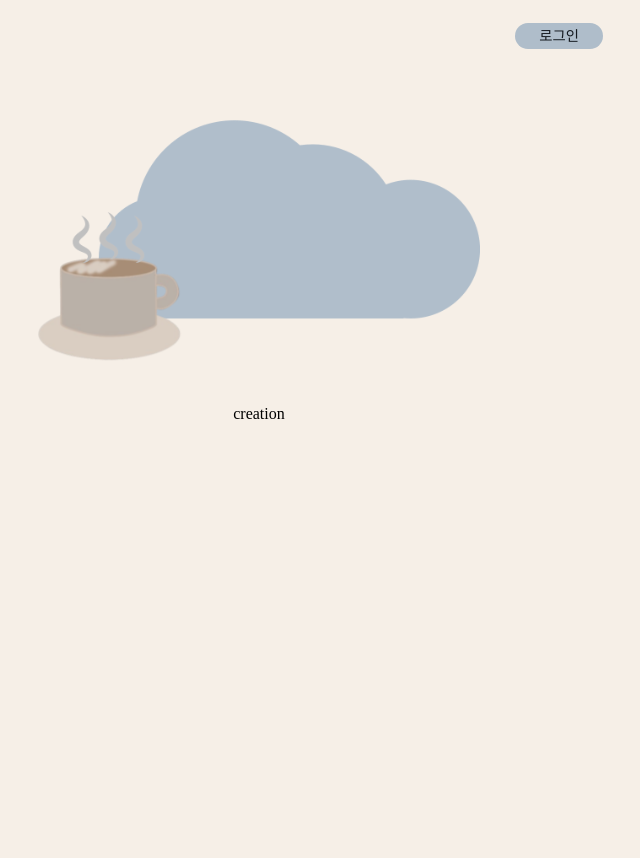
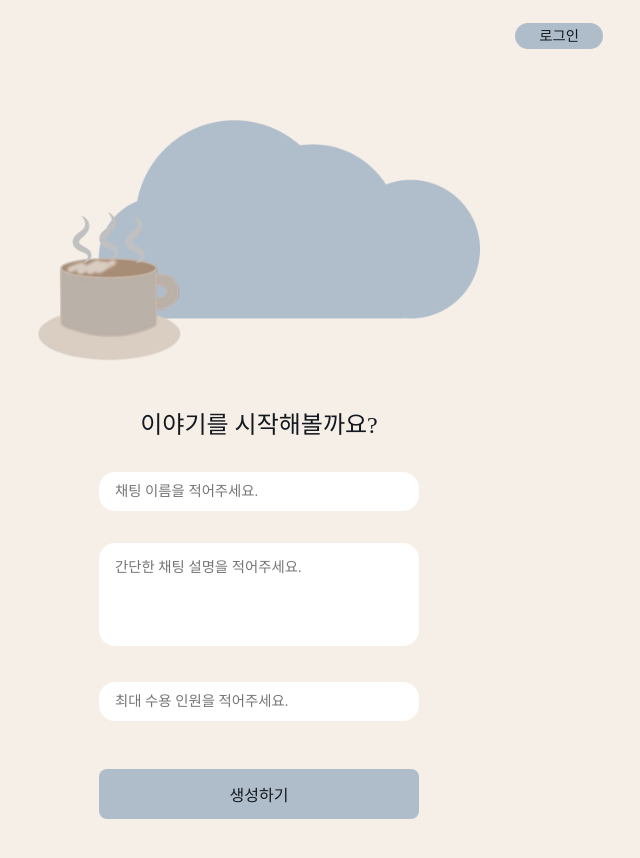
Before and after one commit to sohy19/clclcafe, a Vue app: page /creation in a window 1280 px wide. Shown: the top 858 px of the page, without its empty margins (381-1021 px from the left). Built offline with nearby package versions, Linux system fonts and the light colour scheme; a web font is replaced by a local one.

Commit message:
feat: chat creation vue

```diff
--- a/src/assets/common/global.css
+++ b/src/assets/common/global.css
@@ -36,3 +36,8 @@
 	cursor: pointer;
 	opacity: 90%;
 }
+
+a {
+	text-decoration: none;
+	color: #14191f;
+}
--- a/src/components/chat/ChatCreation.vue
+++ b/src/components/chat/ChatCreation.vue
@@ -1,7 +1,34 @@
 <script setup></script>
 
 <template>
-	<div>creation</div>
+	<div id="main-text">이야기를 시작해볼까요?</div>
+	<input
+		class="border input"
+		type="text"
+		placeholder="채팅 이름을 적어주세요."
+	/><br />
+	<textarea
+		class="border input"
+		type="text"
+		placeholder="간단한 채팅 설명을 적어주세요."
+	></textarea
+	><br />
+	<input
+		class="border input"
+		type="number"
+		min="1"
+		placeholder="최대 수용 인원을 적어주세요."
+	/><br />
+	<div id="buts">
+		<div class="main-but">생성하기</div>
+	</div>
 </template>
 
-<style scoped></style>
+<style scoped>
+@import "@/assets/common/global.css";
+
+textarea {
+	resize: none;
+	height: 5rem;
+}
+</style>
--- a/src/components/chat/ChatList.vue
+++ b/src/components/chat/ChatList.vue
@@ -73,13 +73,15 @@ const data = [
 
 <template>
 	<div class="search-div">
-		<input type="text" />
+		<input type="text" placeholder="Search in site" />
 		<search-icon class="search-icon" />
 	</div>
 	<div class="wrap">
 		<chat-item v-for="chat in data" :key="chat.id" :chat="chat" />
 	</div>
-	<div class="main-but regist-but">새로운 채팅 시작</div>
+	<router-link :to="{ name: 'chat-creation' }">
+		<div class="main-but regist-but">새로운 채팅 시작</div>
+	</router-link>
 </template>
 
 <style scoped>
--- a/src/components/layout/VNavbar.vue
+++ b/src/components/layout/VNavbar.vue
@@ -7,6 +7,8 @@
 </template>
 
 <style scoped>
+@import "@/assets/common/global.css";
+
 div {
 	padding: 1.5rem 0;
 	text-align: right;
@@ -15,10 +17,8 @@ div {
 
 a {
 	background-color: #afbdca;
-	color: #14191f;
 	padding: 0.3rem 1.5rem;
 	border-radius: 1rem;
-	text-decoration: none;
 	font-size: 0.9rem;
 }
 
--- a/src/components/user/UserLogin.vue
+++ b/src/components/user/UserLogin.vue
@@ -13,11 +13,6 @@
 <style scoped>
 @import "@/assets/common/global.css";
 
-a {
-	text-decoration: none;
-	color: black;
-}
-
 .login-but {
 	margin-bottom: 1.5rem;
 }
```
Also changed, not shown: src/assets/icons/ic-search.svg (deleted), src/assets/icons/search-icon.png (deleted).
